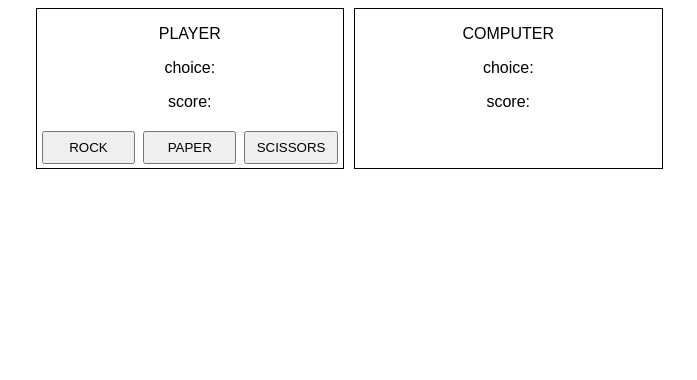
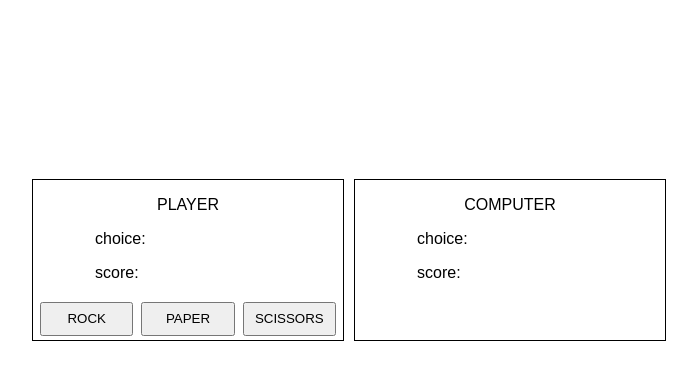
Before and after one commit to patrycjastarzec/Rock-Paper-Scissors, a plain HTML site: page index.html in a window 1280 px wide. Shown: the whole page, without its empty margins (291-988 px from the left). Drawn offline with Linux system fonts and the light colour scheme.

Commit message:
Center main elements vertically on the page

```diff
--- a/index.html
+++ b/index.html
@@ -11,19 +11,23 @@
 <body>
     <div class='grid-container'>
         <div id='left-column'>
-            <p>PLAYER</p>
-            <p>choice: <span id='player-choice' class='button'></span></p>
-            <p>score: <span id='player-score' class='button'></span></p>
-            <div id='center'>
+            <p class='center'>PLAYER</p>
+            <div class='left-padding'>
+                <p>choice: <span id='player-choice' class='button'></span></p>
+                <p>score: <span id='player-score' class='button'></span></p>
+            </div>
+            <div class='center'>
                 <button id='rock'>ROCK</button>
                 <button id='paper'>PAPER</button>
                 <button id='scissors'>SCISSORS</button>
             </div>
         </div>
         <div id='right-column'>
-            <p>COMPUTER</p>
-            <p>choice: <span id='computer-choice' class='button'></span></p>
-            <p>score: <span id='computer-score' class='button'></span></p>
+            <p class='center'>COMPUTER</p>
+            <div class='left-padding'>
+                <p>choice: <span id='computer-choice' class='button'></span></p>
+                <p>score: <span id='computer-score' class='button'></span></p>
+            </div>
         </div>
     </div>
 </body>
--- a/style.css
+++ b/style.css
@@ -1,13 +1,12 @@
 .grid-container {
     display: grid;
     grid-template-columns: 1fr 1fr 1fr 1fr;
+    grid-template-rows: 1fr 1fr 1fr;
     grid-gap: 10px;
-    /*margin-left: 25%;*/
-    /*margin-right: 25%;*/
 }
 
 #left-column, #right-column {
-    text-align: center;
+    /*text-align: center;*/
     border-style: solid;
     border-width: 0.1em;
     border-color: black;
@@ -15,15 +14,24 @@
 
 #left-column{
     grid-column: 2/3;
+    grid-row: 2/3;
+    min-width: 310px;
 }
 
 #right-column {
     grid-column: 3/4;
+    grid-row: 2/3;
+    min-width: 310px;
 }
 
-#center {
+
+.center {
     display: flex;
     justify-content: center;
+}
+
+.left-padding {
+    padding-left: 20%;
 }
 
 button{
```
